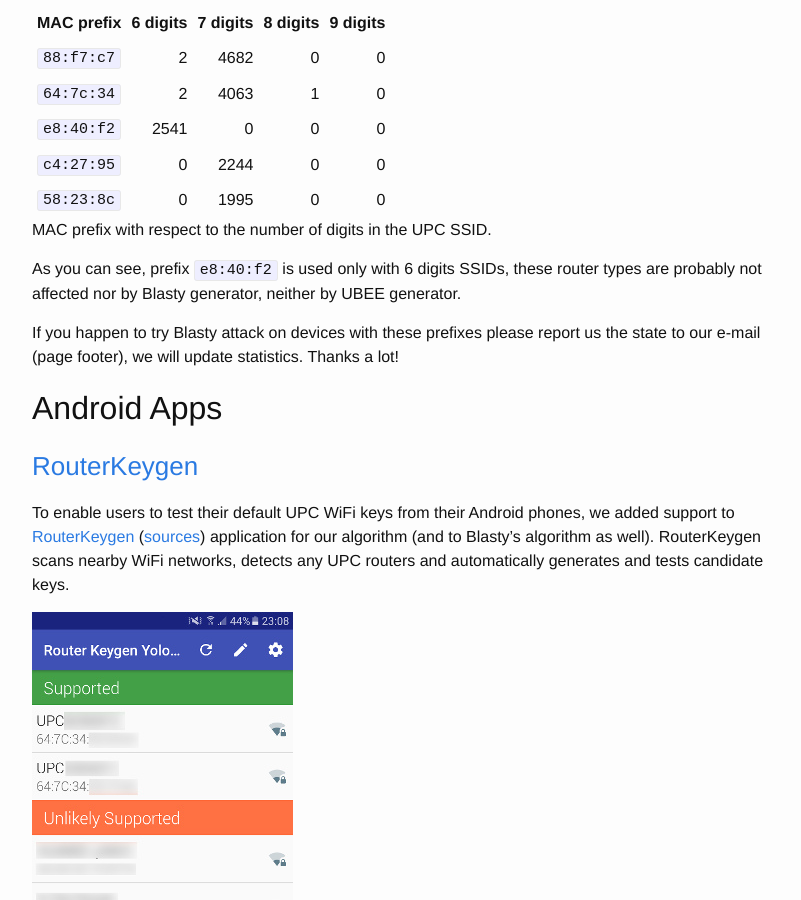
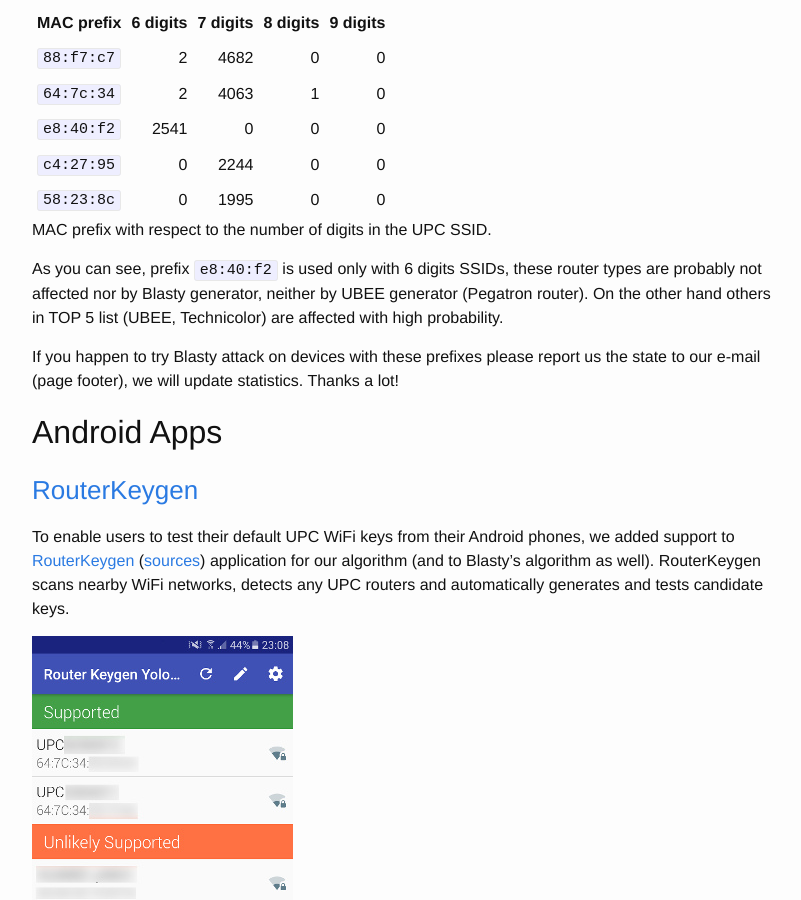
Before and after one commit to yolosec/deadcodeBlog, a Jekyll site: the page built from _posts/2016-06-14-UPC-UBEE-EVW3226-WPA2-Reversing.markdown, in a window 1280 px wide and 900 px high, scrolled down 29101 px. Shown: the whole window, without its empty margins (238-1039 px from the left). Built offline with Jekyll 4.4.1, drawn with Linux system fonts in a browser that asks for light colours; formulas are drawn with MathJax 3.

Commit message:
ubee: more on vendors

```diff
--- a/_posts/2016-06-14-UPC-UBEE-EVW3226-WPA2-Reversing.markdown
+++ b/_posts/2016-06-14-UPC-UBEE-EVW3226-WPA2-Reversing.markdown
@@ -899,7 +899,8 @@ Top 5 MAC prefixes for UPC SSIDs. [macvendors.com](http://www.macvendors.com/) w
 MAC prefix with respect to the number of digits in the UPC SSID.
 
 As you can see, prefix `e8:40:f2` is used only with 6 digits SSIDs, these router types are probably not affected nor by
-Blasty generator, neither by UBEE generator.
+Blasty generator, neither by UBEE generator (Pegatron router). On the other hand others in TOP 5 list (UBEE, Technicolor)
+are affected with high probability.
 
 If you happen to try Blasty attack on devices with these prefixes please report us the state to our e-mail (page footer), we will update statistics.
  Thanks a lot!
```
